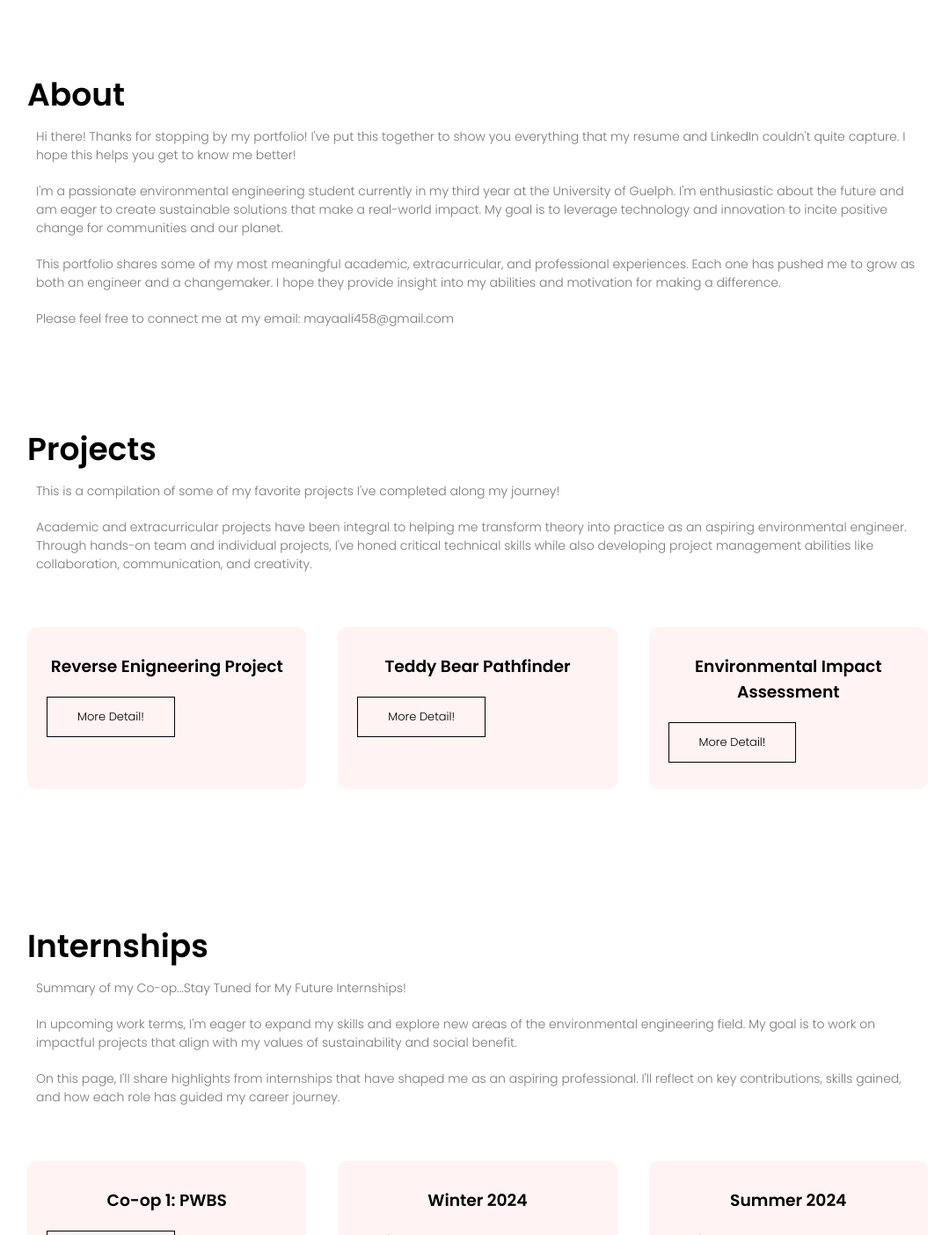
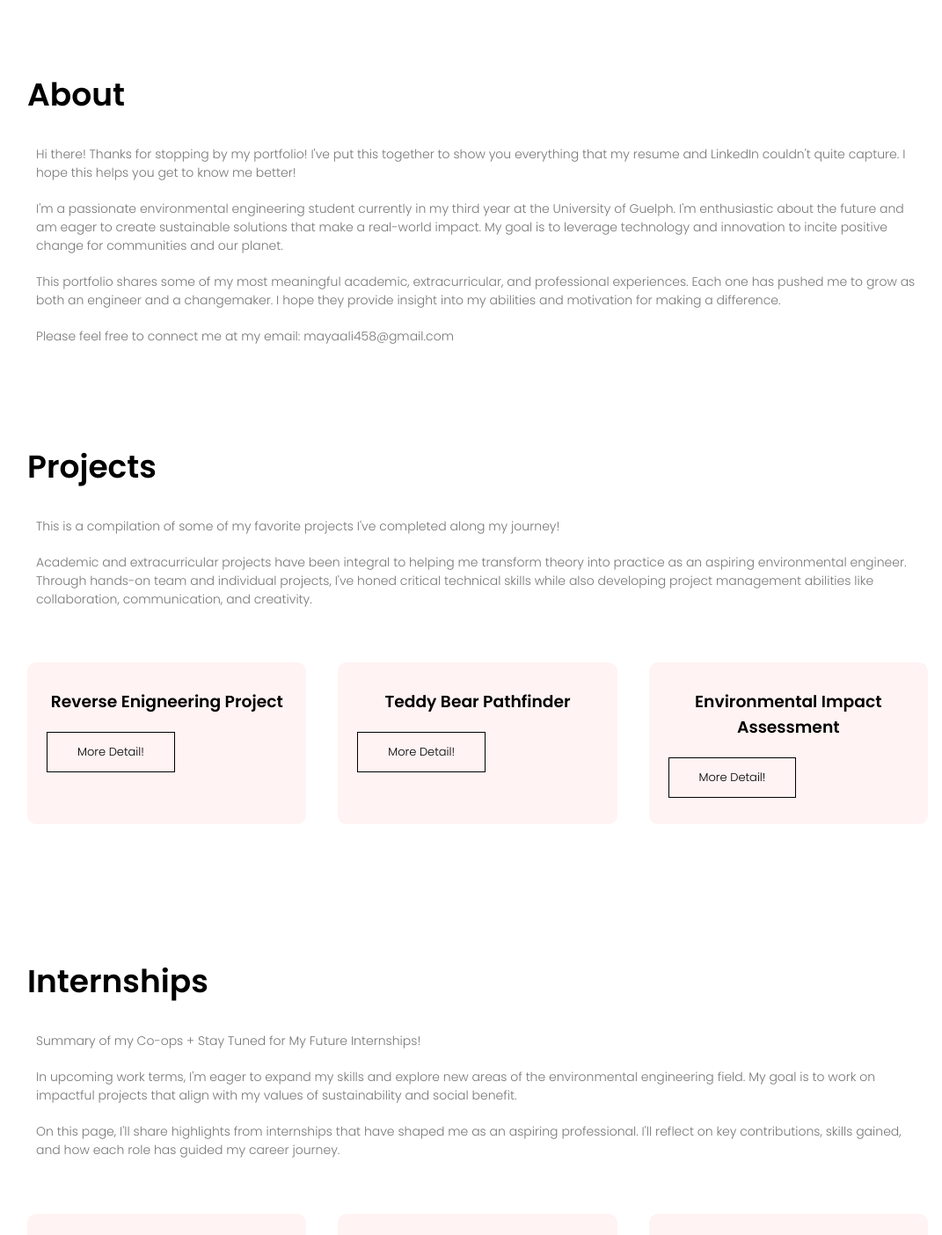
Before and after one commit to mayaali458/mayaali458.github.io, a plain HTML site: page index.html in a window 1280 px wide. Shown: the part 820-2224 px from the top of the page at 88% size, without its empty margins (97-1168 px from the left). Drawn offline with Linux system fonts and the light colour scheme.

Commit message:
Add files via upload

```diff
--- a/index.html
+++ b/index.html
@@ -37,6 +37,7 @@ rel="stylesheet">
 <section id="ABOUT" class="About">
 
 	<h1>About</h1>
+	<p></p>
 	<p>Hi there! Thanks for stopping by my portfolio! I've put this together to show you everything that my resume and LinkedIn couldn't quite capture. I hope this helps you get to know me better!</p>
 
 	<p>I'm a passionate environmental engineering student currently in my third year at the University of Guelph. I'm enthusiastic about the future and am eager to create sustainable solutions that make a real-world impact. My goal is to leverage technology and innovation to incite positive change for communities and our planet.
@@ -53,6 +54,7 @@ rel="stylesheet">
 
 <section id="PROJECTS" class="projects">
 	<h1>Projects</h1>
+	<p></p>
 	<p>This is a compilation of some of my favorite projects I've completed along my journey!</p>
 	<p>Academic and extracurricular projects have been integral to helping me transform theory into practice as an aspiring environmental engineer. Through hands-on team and individual projects, I've honed critical technical skills while also developing project management abilities like collaboration, communication, and creativity.</p>
 
@@ -81,7 +83,8 @@ rel="stylesheet">
 
 <section id="INTERNSHIPS" class="internships">
 	<h1>Internships</h1>
-	<p>Summary of my Co-op...Stay Tuned for My Future Internships!</p>
+	<p></p>
+	<p>Summary of my Co-ops + Stay Tuned for My Future Internships!</p>
 	<p>In upcoming work terms, I'm eager to expand my skills and explore new areas of the environmental engineering field. My goal is to work on impactful projects that align with my values of sustainability and social benefit.</p>
 	<p>On this page, I'll share highlights from internships that have shaped me as an aspiring professional. I'll reflect on key contributions, skills gained, and how each role has guided my career journey.</p>
 
```
